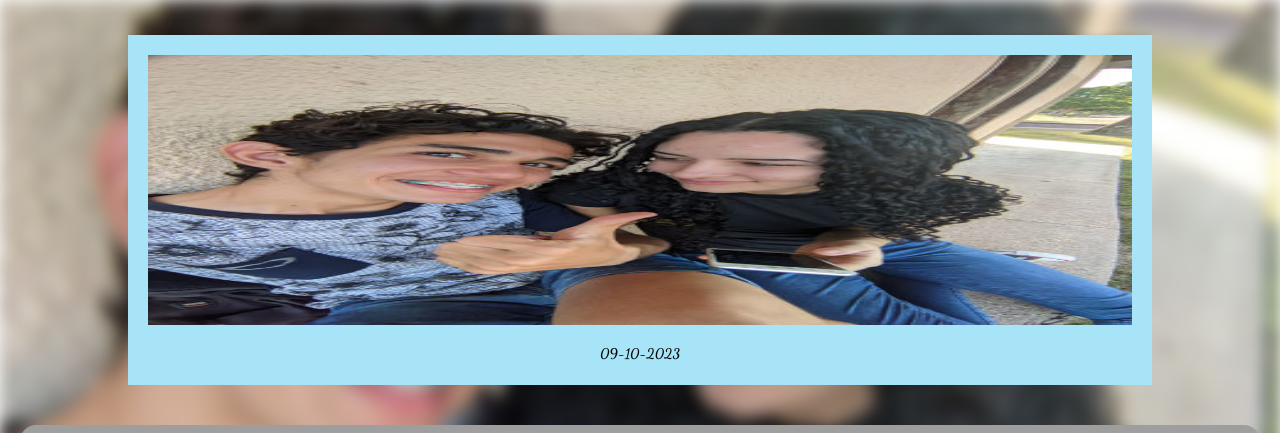
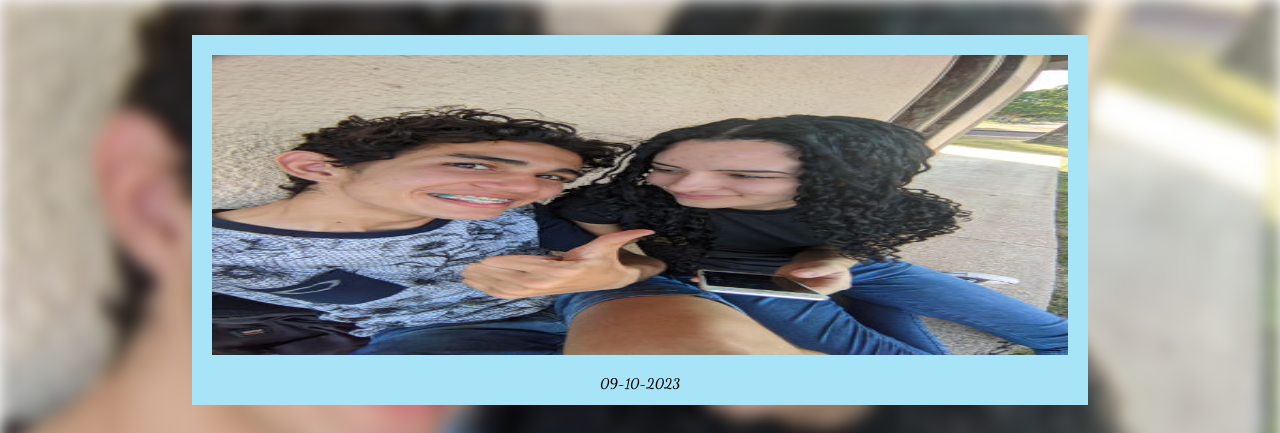
Before and after one commit to lk-gb/syth, a plain HTML site: page index.html in a window 1280 px wide. Shown: the top 433 px of the page. Drawn offline with nearby package versions, Linux system fonts and the light colour scheme; grey boxes are pictures that could not be loaded.

Commit message:
ajuste de imagem

```diff
--- a/style.css
+++ b/style.css
@@ -102,7 +102,7 @@ body {
 .polaroid img {
     display: block;
     width: 100%;
-    height: 27rem;
+    height: 30rem;
 }
 
 .polaroid__caption {
@@ -113,8 +113,8 @@ body {
 }
 
 .swiper {
-    width: 80vw;
-    height: 37rem;
+    width: 70vw;
+    height: 39rem;
 }
 
 .swiper-slide-text {
```
